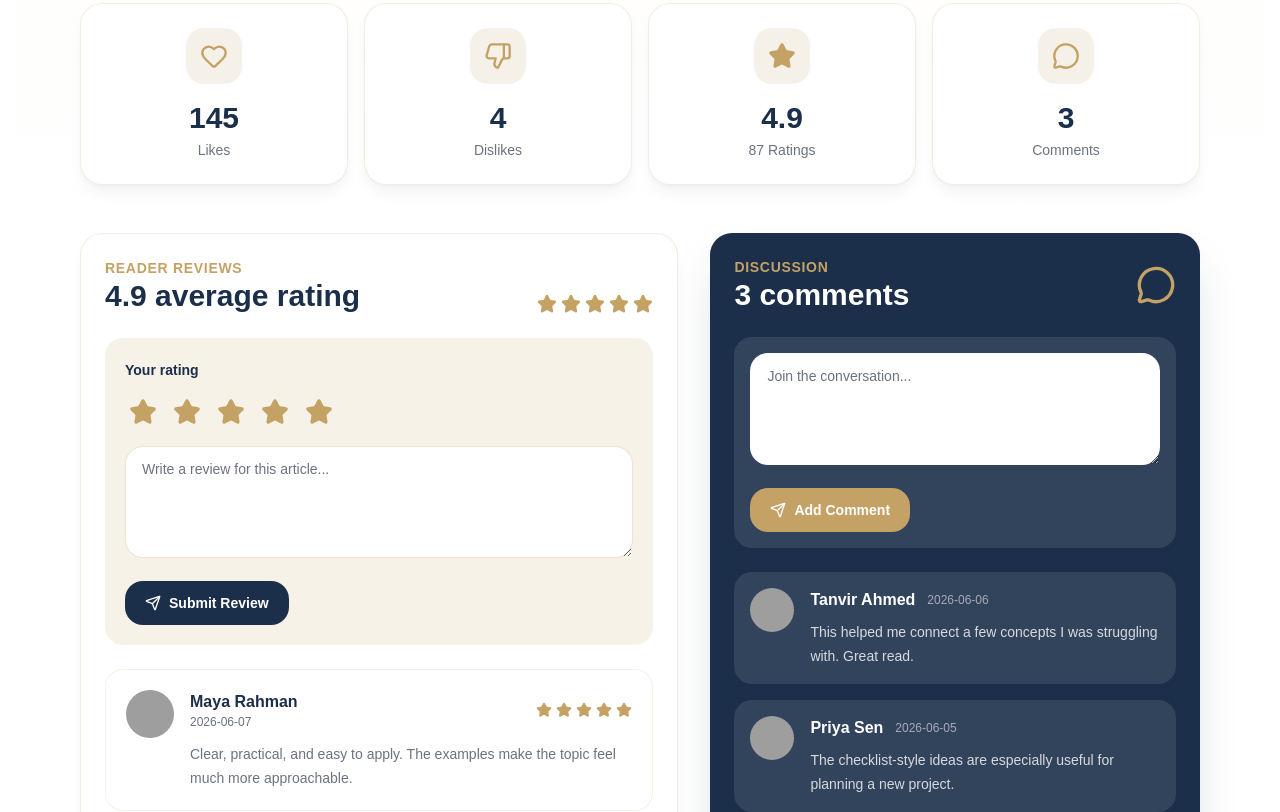
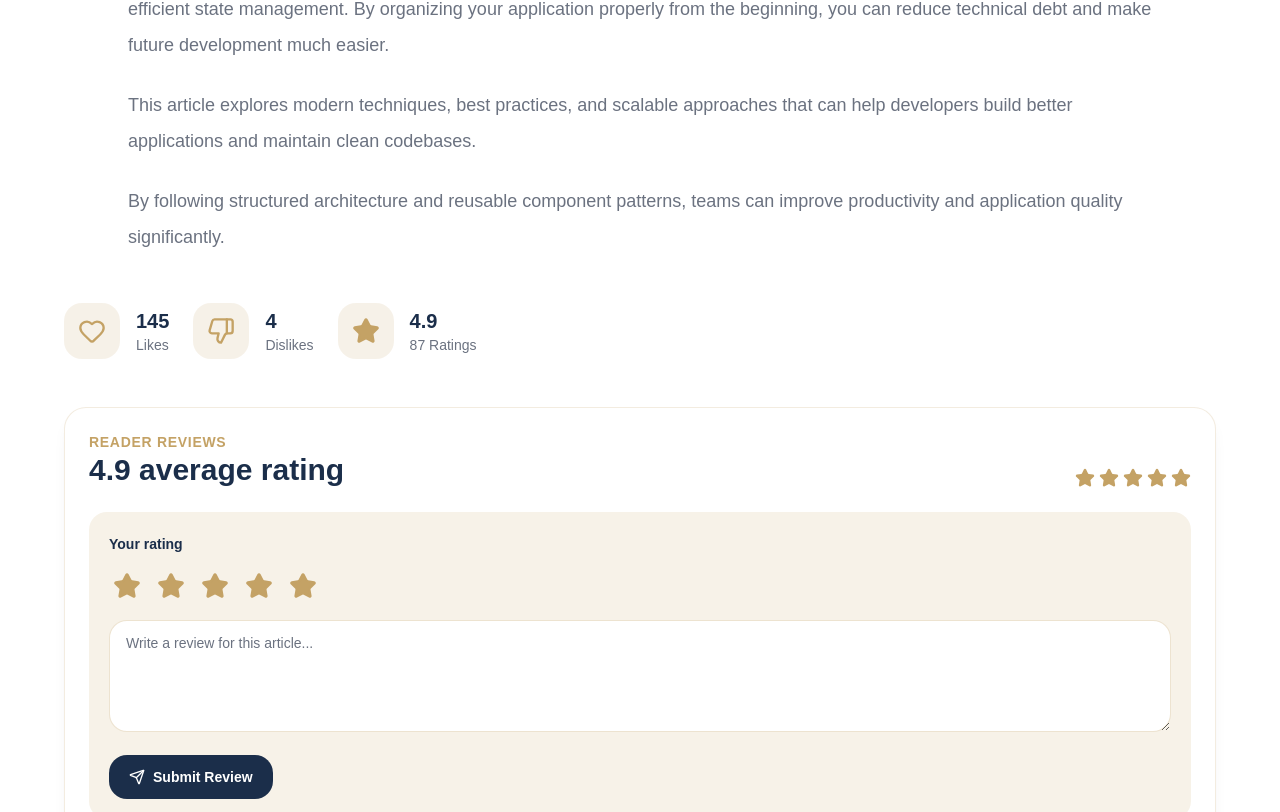
Before and after one commit to ranajitchandra/Typescript_SAAS_PGA, a React (Vite) app: page /blog/1 in a window 1280 px wide. Shown: the part 1548-2360 px from the top of the page. Built offline with nearby package versions, Linux system fonts and the light colour scheme; grey boxes are pictures that could not be loaded.

Commit message:
upadate blog details

```diff
--- a/src/Layouts/MainLayout.tsx
+++ b/src/Layouts/MainLayout.tsx
@@ -9,7 +9,7 @@ export default function MainLayout() {
     return (
         <div className="min-h-screen bg-background text-foreground">
             <Header />
-            <main className="container mx-auto px-4 py-8">
+            <main className="container mx-auto p-5">
                 <Outlet />
             </main>
             <Footer />
--- a/src/Pages/Blog/BlogDetails/BlogDetails.tsx
+++ b/src/Pages/Blog/BlogDetails/BlogDetails.tsx
@@ -103,8 +103,8 @@ export default function BlogDetails() {
     };
 
     return (
-        <section className="bg-gradient-to-b from-secondary/70 via-background to-background">
-            <div className="mx-auto max-w-6xl px-4 py-10">
+        <section className="w-full">
+            <div className="max-w-6xl mx-auto">
                 <div className="overflow-hidden rounded-[2rem] bg-primary shadow-2xl shadow-primary/20">
                     <div className="relative">
                         <img
@@ -171,7 +171,7 @@ export default function BlogDetails() {
                     <ImageSlider images={blog.images} />
                 </div>
 
-                <article className="mx-auto mt-12 max-w-4xl">
+                <article className="mx-auto mt-12 max-w-5xl">
                     <div className="space-y-6 text-lg leading-9 text-muted-foreground">
                         <p>{blog.content}</p>
                         <p>
@@ -188,7 +188,7 @@ export default function BlogDetails() {
                     </div>
                 </article>
 
-                <div className="mt-12 grid gap-4 md:grid-cols-4">
+                <div className="mt-12 flex justify-between sm:justify-start gap-6 sm:items-center">
                     <StatCard
                         icon={<Heart className="h-7 w-7" />}
                         label="Likes"
@@ -204,21 +204,18 @@ export default function BlogDetails() {
                         label={`${blog.totalRatings + localReviews.length} Ratings`}
                         value={averageRating}
                     />
-                    <StatCard
-                        icon={<MessageCircle className="h-7 w-7" />}
-                        label="Comments"
-                        value={comments.length.toString()}
-                    />
+
                 </div>
 
-                <div className="mt-12 grid gap-8 lg:grid-cols-[1.1fr_0.9fr]">
-                    <section className="rounded-3xl border border-accent/20 bg-card p-6 text-card-foreground shadow-lg shadow-primary/5">
+                {/* Reviews Section */}
+                <div className="mt-12 grid gap-8 lg:grid-cols-[1fr]">
+                    <section className="rounded-3xl sm:border border-accent/20 bg-card sm:p-6 text-card-foreground shadow-lg shadow-primary/5">
                         <div className="flex flex-col gap-2 sm:flex-row sm:items-end sm:justify-between">
                             <div>
                                 <p className="text-sm font-semibold uppercase tracking-wider text-accent">
                                     Reader Reviews
                                 </p>
-                                <h2 className="text-3xl font-bold text-card-foreground">
+                                <h2 className="text-2xl sm:text-3xl font-bold text-card-foreground">
                                     {averageRating} average rating
                                 </h2>
                             </div>
@@ -250,8 +247,7 @@ export default function BlogDetails() {
                                         aria-label={`${star} star rating`}
                                     >
                                         <Star
-                                            className={`h-7 w-7 ${
-                                                star <= selectedRating
+                                            className={`h-7 w-7 ${star <= selectedRating
                                                 ? "fill-current"
                                                 : ""
                                                 }`}
@@ -288,51 +284,6 @@ export default function BlogDetails() {
                         </div>
                     </section>
 
-                    <section className="rounded-3xl bg-primary p-6 text-primary-foreground shadow-2xl shadow-primary/20">
-                        <div className="flex items-center justify-between gap-4">
-                            <div>
-                                <p className="text-sm font-semibold uppercase tracking-wider text-accent">
-                                    Discussion
-                                </p>
-                                <h2 className="text-3xl font-bold">
-                                    {comments.length} comments
-                                </h2>
-                            </div>
-
-                            <MessageCircle className="h-10 w-10 text-accent" />
-                        </div>
-
-                        <form
-                            onSubmit={handleCommentSubmit}
-                            className="mt-6 rounded-2xl bg-primary-foreground/10 p-4"
-                        >
-                            <textarea
-                                value={commentText}
-                                onChange={(event) =>
-                                    setCommentText(event.target.value)
-                                }
-                                placeholder="Join the conversation..."
-                                className="min-h-28 w-full rounded-2xl border border-primary-foreground/15 bg-background px-4 py-3 text-sm text-foreground outline-none transition placeholder:text-muted-foreground focus:border-ring focus:ring-4 focus:ring-ring/20"
-                            />
-
-                            <button
-                                type="submit"
-                                className="mt-4 inline-flex items-center gap-2 rounded-2xl bg-accent px-5 py-3 text-sm font-semibold text-accent-foreground transition hover:opacity-90"
-                            >
-                                <Send className="h-4 w-4" />
-                                Add Comment
-                            </button>
-                        </form>
-
-                        <div className="mt-6 space-y-4">
-                            {comments.map((comment) => (
-                                <CommentCard
-                                    key={comment.id}
-                                    comment={comment}
-                                />
-                            ))}
-                        </div>
-                    </section>
                 </div>
 
                 <div className="mt-12 grid gap-8 lg:grid-cols-[0.9fr_1.1fr]">
@@ -461,22 +412,20 @@ export default function BlogDetails() {
     );
 }
 
-function StatCard({
-    icon,
-    label,
-    value,
-}: {
+function StatCard({ icon, label, value }: {
     icon: React.ReactNode;
     label: string;
     value: string;
 }) {
     return (
-        <div className="rounded-3xl border border-accent/20 bg-card p-6 text-center text-card-foreground shadow-lg shadow-primary/5">
-            <div className="mx-auto flex h-14 w-14 items-center justify-center rounded-2xl bg-accent/15 text-accent">
+        <div className="flex items-center gap-4 text-card-foreground">
+            <div className="hidden h-14 w-14 sm:flex items-center justify-center rounded-2xl sm:bg-accent/15 text-accent">
                 {icon}
             </div>
-            <p className="mt-4 text-3xl font-bold text-card-foreground">{value}</p>
-            <p className="mt-1 text-sm text-muted-foreground">{label}</p>
+            <div>
+                <p className="text-xl font-bold text-card-foreground">{value}</p>
+                <p className="text-sm text-muted-foreground">{label}</p>
+            </div>
         </div>
     );
 }
@@ -506,8 +455,7 @@ function ReviewCard({ review }: { review: Review }) {
                             {starValues.map((star) => (
                                 <Star
                                     key={star}
-                                    className={`h-4 w-4 ${
-                                        star <= Math.round(review.rating)
+                                    className={`h-4 w-4 ${star <= Math.round(review.rating)
                                         ? "fill-current"
                                         : ""
                                         }`}
@@ -524,30 +472,3 @@ function ReviewCard({ review }: { review: Review }) {
         </div>
     );
 }
-
-function CommentCard({ comment }: { comment: BlogComment }) {
-    return (
-        <div className="rounded-2xl bg-primary-foreground/10 p-4">
-            <div className="flex gap-4">
-                <img
-                    src={comment.avatar}
-                    alt={comment.user}
-                    className="h-11 w-11 rounded-full object-cover"
-                />
-
-                <div className="min-w-0 flex-1">
-                    <div className="flex flex-wrap items-center gap-x-3 gap-y-1">
-                        <h3 className="font-semibold">{comment.user}</h3>
-                        <span className="text-xs text-primary-foreground/55">
-                            {comment.date}
-                        </span>
-                    </div>
-
-                    <p className="mt-2 text-sm leading-6 text-primary-foreground/80">
-                        {comment.comment}
-                    </p>
-                </div>
-            </div>
-        </div>
-    );
-}
--- a/src/Pages/Blog/BlogDetails/ImageSlider.tsx
+++ b/src/Pages/Blog/BlogDetails/ImageSlider.tsx
@@ -23,7 +23,7 @@ export default function ImageSlider({
                 <SwiperSlide key={index}>
                     <img
                         src={img}
-                        className="h-80 w-full rounded-xl object-cover"
+                        className="h-auto w-full rounded-xl object-cover"
                     />
                 </SwiperSlide>
             ))}
```
Lines whose indentation alone changed are shown as unchanged.
